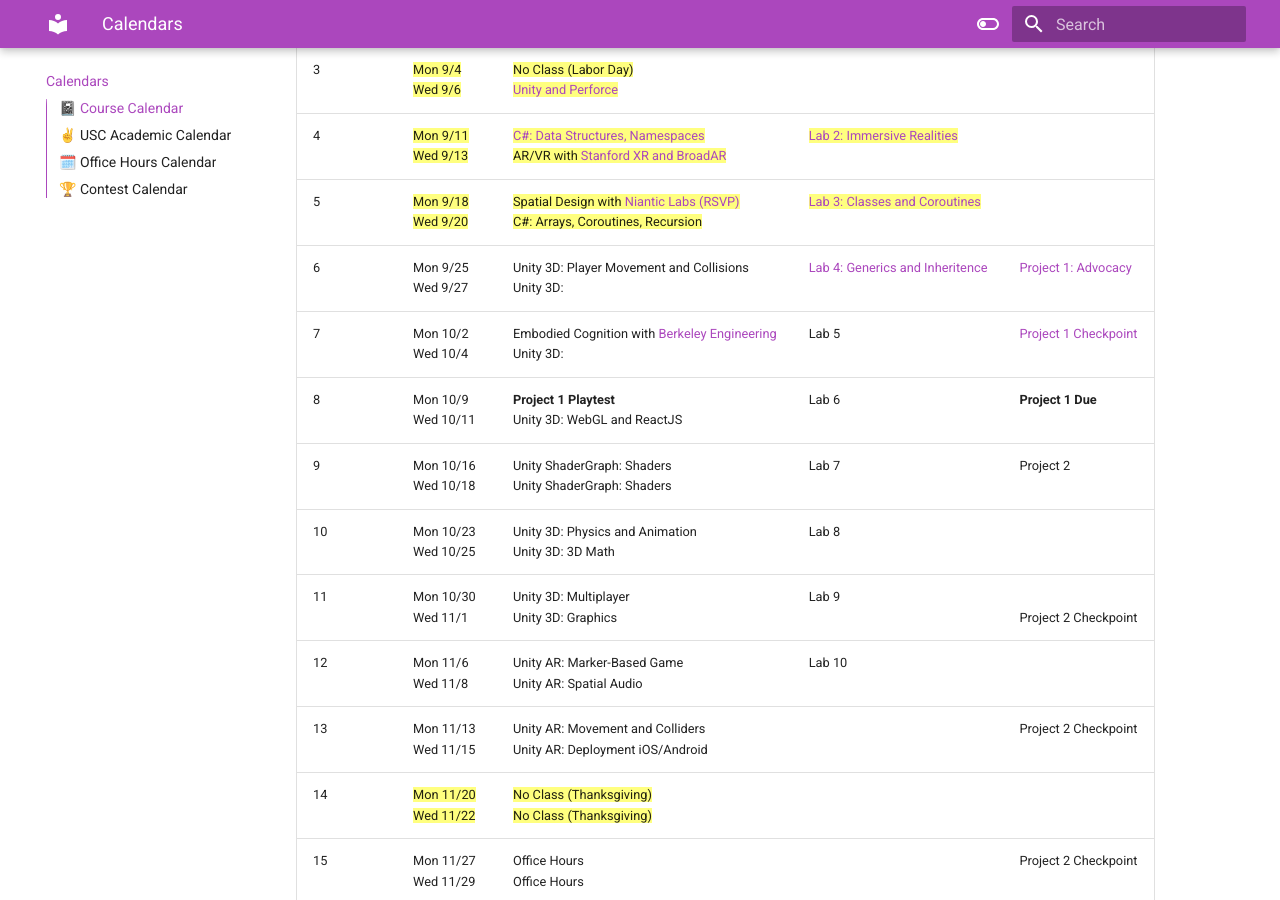
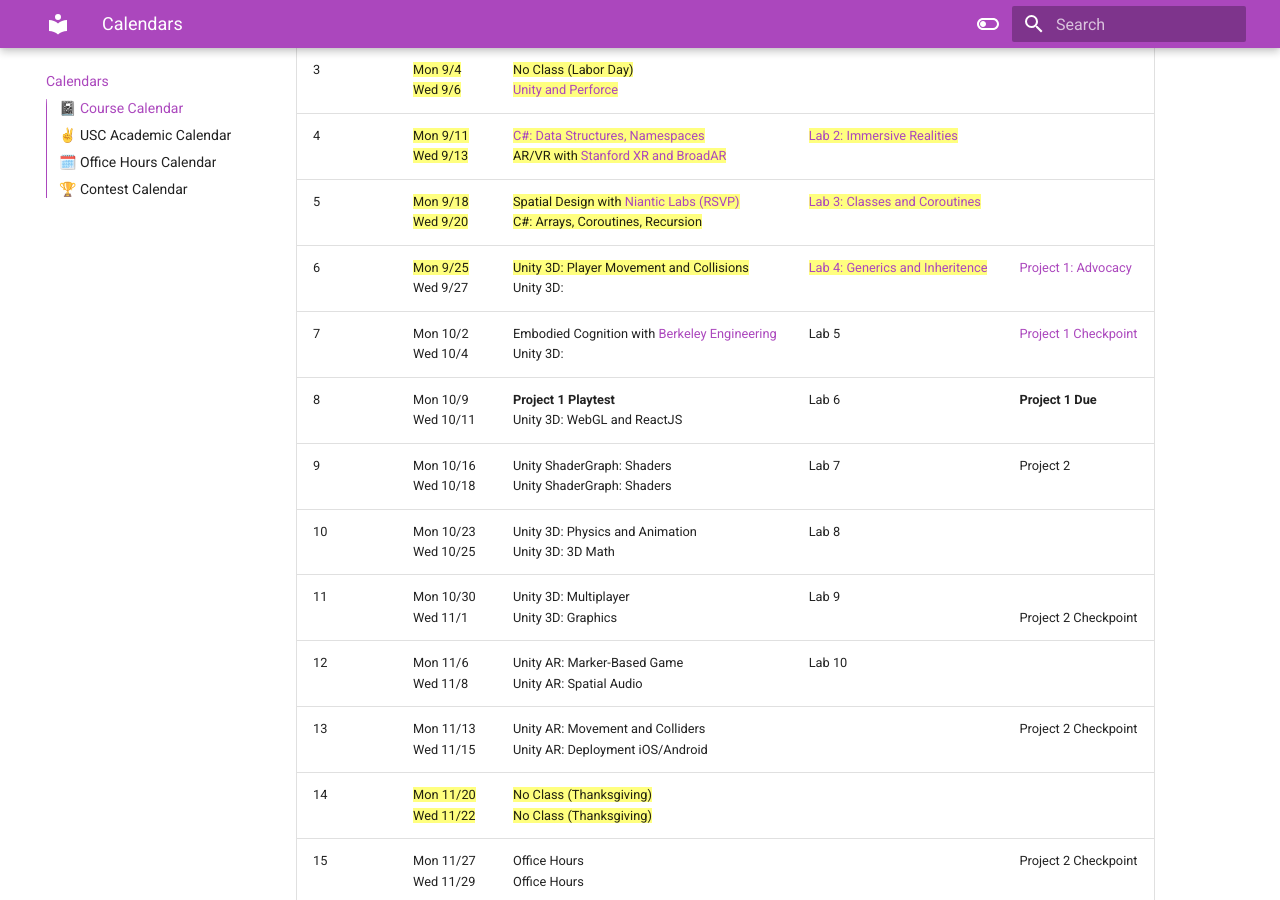
Before and after one commit to usc-ctin583/usc-ctin583.github.io, an MkDocs documentation site: the page built from docs/index.md, in a window 1280 px wide and 900 px high, scrolled down 409 px. Built offline with MkDocs 1.6.1 and Material for MkDocs 9.7.7, drawn with Linux system fonts in a browser that asks for light colours.

Commit message:
modify monday's schedule

```diff
--- a/docs/index.md
+++ b/docs/index.md
@@ -7,7 +7,7 @@
 | 3    | ==Mon 9/4== <br> ==Wed 9/6==     | ==No Class (Labor Day)== <br> ==[Unity and Perforce](https://www.icloud.com/keynote/0545FBYqmgu62bVFrVxSeqzzA#Lecture3)== | |
 | 4    | ==Mon 9/11== <br> ==Wed 9/13==   | ==[C#: Data Structures, Namespaces](https://www.icloud.com/keynote/0b5y1M4VNtrdfL4vFyXrzgkeg#Lecture4)== <br> ==AR/VR with [Stanford XR and BroadAR](https://www.broadar.com/)== | ==[Lab 2: Immersive Realities](Labs/lab2.md)== |
 | 5    | ==Mon 9/18== <br> ==Wed 9/20==   | ==Spatial Design with [Niantic Labs (RSVP)](https://calendar.google.com/calendar/event?action=TEMPLATE&tmeid=a2tjZGhsdTdrZjlzM2Q5NTNwYjRndXRmb2sgZGVib3JhaHl1ZW4yMDE2QGJlcmtlbGV5LmVkdQ&tmsrc=deborahyuen2016%40berkeley.edu)== <br> ==C#: Arrays, Coroutines, Recursion== | ==[Lab 3: Classes and Coroutines](Labs/lab3.md)== |
-| 6    | Mon 9/25 <br> Wed 9/27   | Unity 3D: Player Movement and Collisions <br> Unity 3D: | [Lab 4: Generics and Inheritence](Labs/lab4.md)| [Project 1: Advocacy](./Projects/project1.md) |
+| 6    |==Mon 9/25== <br> Wed 9/27   | ==Unity 3D: Player Movement and Collisions== <br> Unity 3D: | ==[Lab 4: Generics and Inheritence](Labs/lab4.md)==| [Project 1: Advocacy](./Projects/project1.md) |
 | 7    | Mon 10/2 <br> Wed 10/4   | Embodied Cognition with [Berkeley Engineering](https://bid.berkeley.edu/) <br> Unity 3D:  | Lab 5 | [Project 1 Checkpoint](./Projects/project1checkpoint.md) |
 | 8    | Mon 10/9 <br> Wed 10/11  | **Project 1 Playtest** <br> Unity 3D: WebGL and ReactJS | Lab 6 | **Project 1 Due** |
 | 9    | Mon 10/16 <br> Wed 10/18 | Unity ShaderGraph: Shaders <br> Unity ShaderGraph: Shaders | Lab 7 | Project 2 |
```
